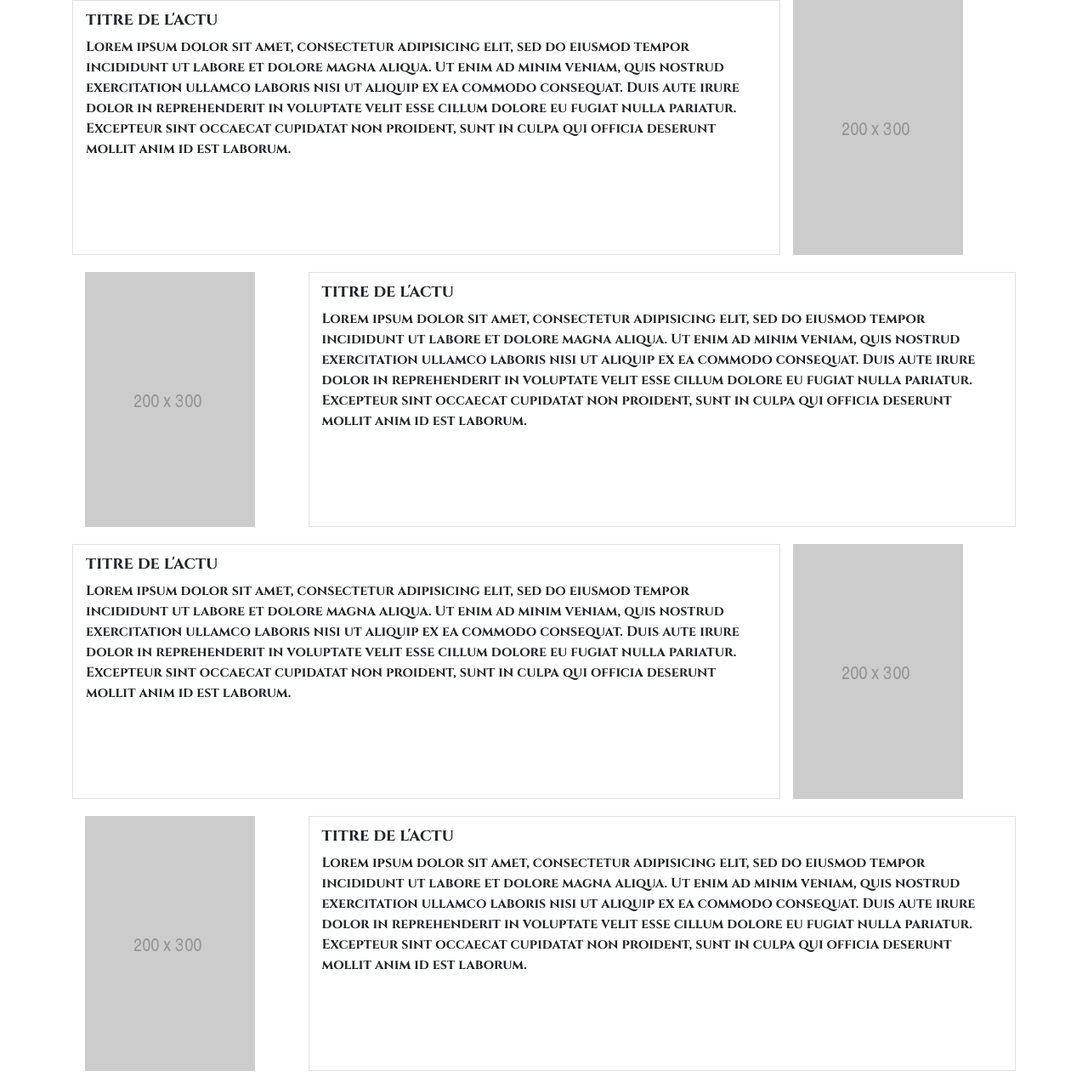
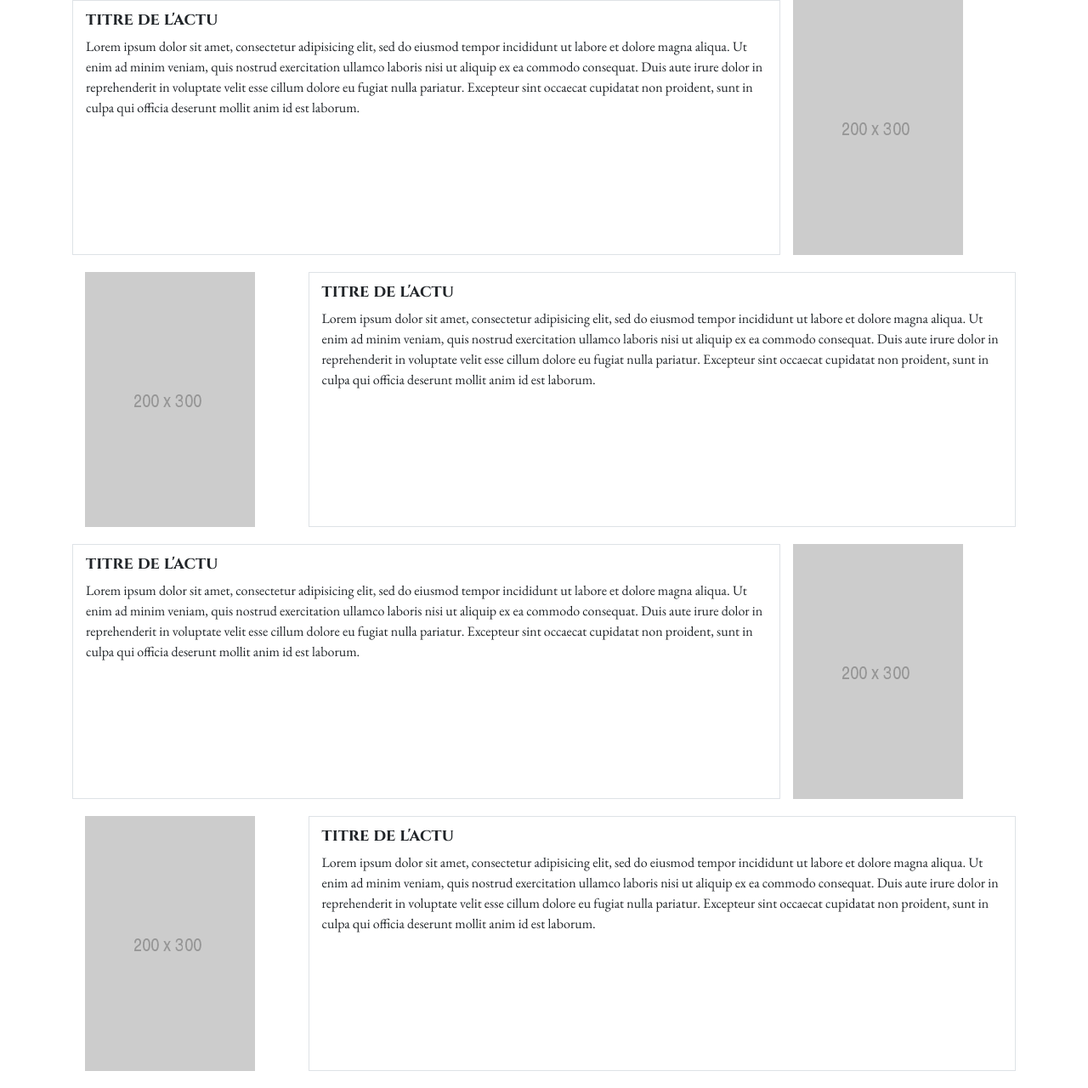
Before and after one commit to Crousti-Poulet/projet_php_cinema, a PHP site: page / in a window 1280 px wide. Shown: the part 872-2152 px from the top of the page at 85% size. Run offline with PHP 8.4, Linux system fonts and the light colour scheme; some libraries are stand-ins or nearby versions.

Commit message:
modification de la police des patagraphes

```diff
--- a/css/style.css
+++ b/css/style.css
@@ -18,3 +18,7 @@ body, html{
 .article-title{
 	padding-top: 10px;
 }
+
+.article-p{
+	font-family: 'EB Garamond', serif;
+}
--- a/index.html
+++ b/index.php
@@ -5,6 +5,7 @@
 	<title>Main  Page</title>
 	<link href="https://fonts.googleapis.com/css?family=Cinzel:700" rel="stylesheet">
 	<link rel="stylesheet" href="https://maxcdn.bootstrapcdn.com/bootstrap/4.0.0/css/bootstrap.min.css" integrity="sha384-Gn5384xqQ1aoWXA+058RXPxPg6fy4IWvTNh0E263XmFcJlSAwiGgFAW/dAiS6JXm" crossorigin="anonymous">
+	<link href="https://fonts.googleapis.com/css?family=EB+Garamond" rel="stylesheet">
 	<link rel="stylesheet" type="text/css" href="css/style.css">
 </head>
 <body>
@@ -71,7 +72,7 @@
 			<div class="row art">
 				<div class="col-9 border">
 					<h5 class="article-title">titre de l'actu</h5>
-					<p>Lorem ipsum dolor sit amet, consectetur adipisicing elit, sed do eiusmod
+					<p class="article-p">Lorem ipsum dolor sit amet, consectetur adipisicing elit, sed do eiusmod
 					tempor incididunt ut labore et dolore magna aliqua. Ut enim ad minim veniam,
 					quis nostrud exercitation ullamco laboris nisi ut aliquip ex ea commodo
 					consequat. Duis aute irure dolor in reprehenderit in voluptate velit esse
@@ -89,7 +90,7 @@
 				</div>
 				<div class="col-9 border">
 					<h5 class="article-title">titre de l'actu</h5>
-					<p>Lorem ipsum dolor sit amet, consectetur adipisicing elit, sed do eiusmod
+					<p class="article-p">Lorem ipsum dolor sit amet, consectetur adipisicing elit, sed do eiusmod
 					tempor incididunt ut labore et dolore magna aliqua. Ut enim ad minim veniam,
 					quis nostrud exercitation ullamco laboris nisi ut aliquip ex ea commodo
 					consequat. Duis aute irure dolor in reprehenderit in voluptate velit esse
@@ -102,7 +103,7 @@
 		<div class="row art">
 				<div class="col-9 border">
 					<h5 class="article-title">titre de l'actu</h5>
-					<p>Lorem ipsum dolor sit amet, consectetur adipisicing elit, sed do eiusmod
+					<p class="article-p">Lorem ipsum dolor sit amet, consectetur adipisicing elit, sed do eiusmod
 					tempor incididunt ut labore et dolore magna aliqua. Ut enim ad minim veniam,
 					quis nostrud exercitation ullamco laboris nisi ut aliquip ex ea commodo
 					consequat. Duis aute irure dolor in reprehenderit in voluptate velit esse
@@ -120,7 +121,7 @@
 				</div>
 				<div class="col-9 border">
 					<h5 class="article-title">titre de l'actu</h5>
-					<p>Lorem ipsum dolor sit amet, consectetur adipisicing elit, sed do eiusmod
+					<p class="article-p">Lorem ipsum dolor sit amet, consectetur adipisicing elit, sed do eiusmod
 					tempor incididunt ut labore et dolore magna aliqua. Ut enim ad minim veniam,
 					quis nostrud exercitation ullamco laboris nisi ut aliquip ex ea commodo
 					consequat. Duis aute irure dolor in reprehenderit in voluptate velit esse
```
